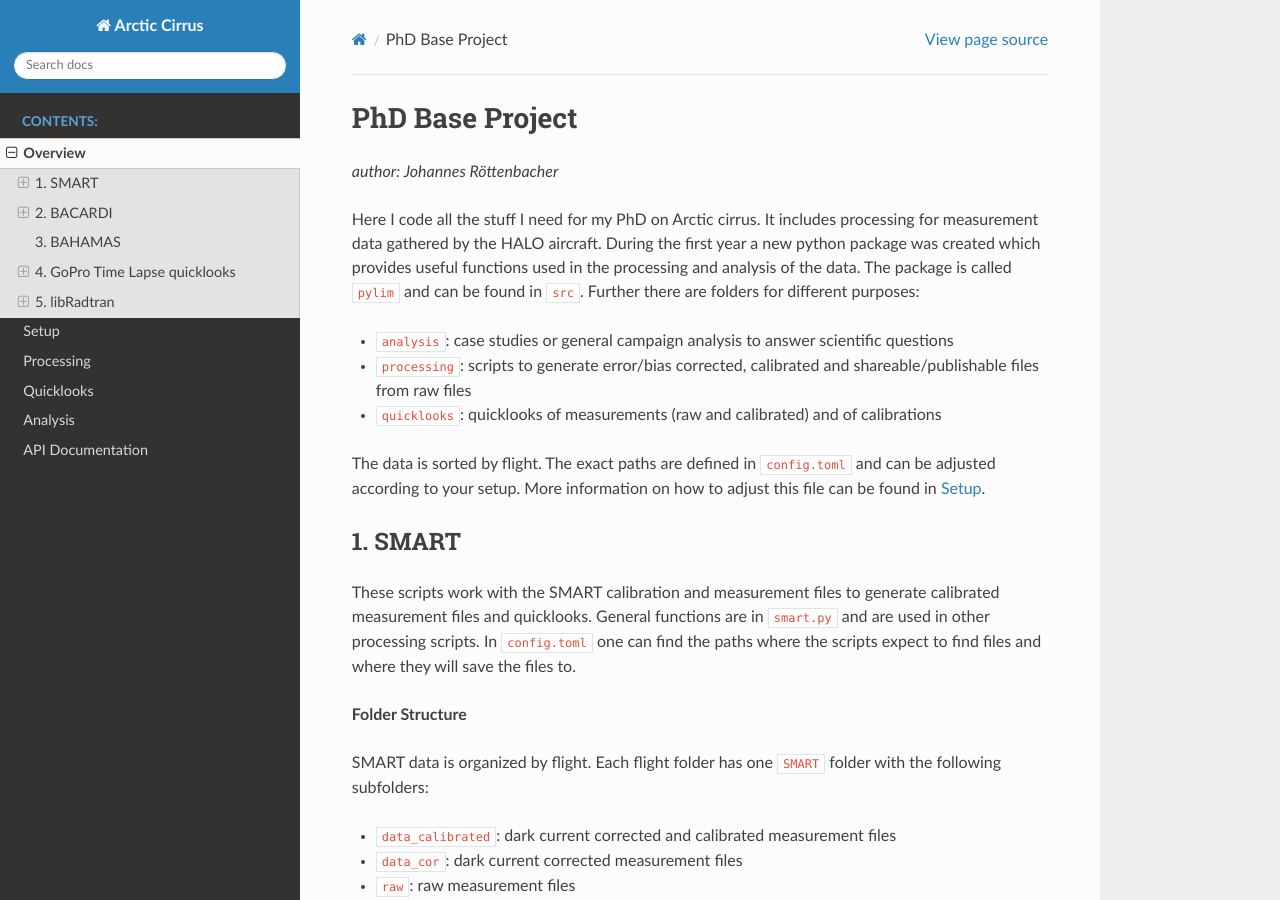
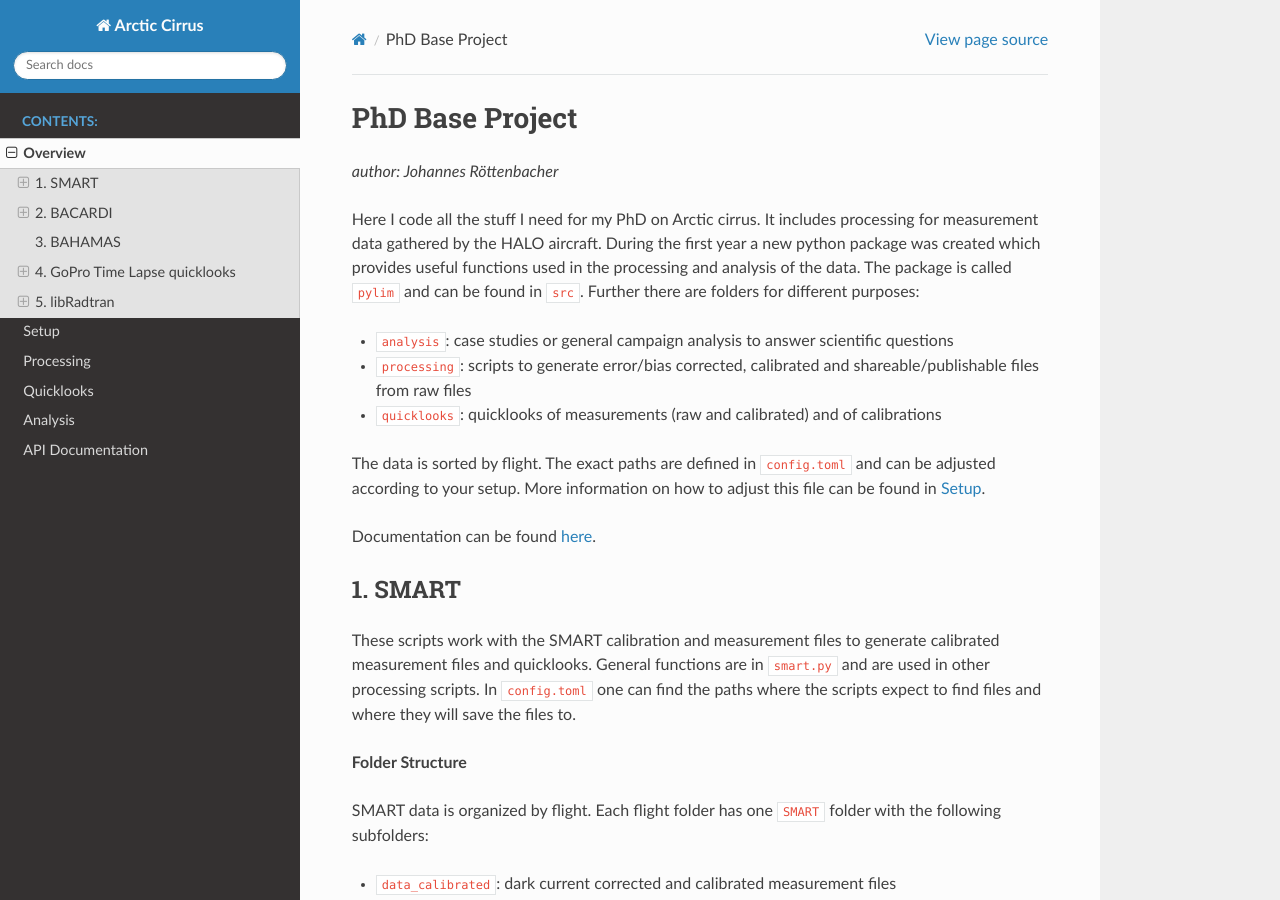
Before and after one commit to jroettenbacher/phd_base, a Sphinx documentation site: the page built from docs/readme_link.md, in a window 1280 px wide and 900 px high. Built offline with Sphinx 7.4.7 and the Read the Docs theme 2.0.0, drawn with Linux system fonts in a browser that asks for light colours; some of the changed lines change nothing that is shown.

```diff
--- a/README.md
+++ b/README.md
@@ -15,6 +15,8 @@
 The data is sorted by flight.
 The exact paths are defined in `config.toml` and can be adjusted according to your setup.
 More information on how to adjust this file can be found in [Setup](./docs/setup.rst).
+
+Documentation can be found [here](https://jroettenbacher.github.io/phd_base/).
 
 ## 1. SMART
 
--- a/docs/conf.py
+++ b/docs/conf.py
@@ -47,7 +47,7 @@
 # List of patterns, relative to source directory, that match files and
 # directories to ignore when looking for source files.
 # This pattern also affects html_static_path and html_extra_path.
-exclude_patterns = ['_build', 'Thumbs.db', '.DS_Store']
+exclude_patterns = ['_build', 'Thumbs.db', '.DS_Store', 'build_docs.sh']
 
 source_suffix = {'.rst': 'restructuredtext'}
 
```
Also changed, not shown: 1 other file.
